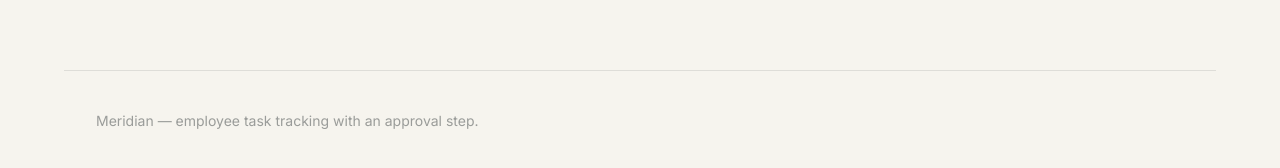
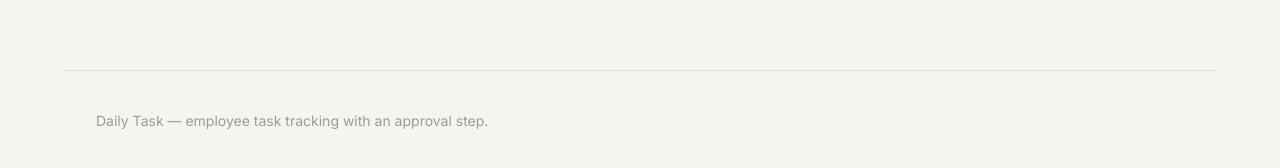
Before and after one commit to Kamiaaa/dailytask, a Next.js app: page / in a window 1280 px wide. Shown: the part 580-748 px from the top of the page. Built offline with nearby package versions, Linux system fonts and the light colour scheme; no server answers; the database is empty.

Commit message:
Footer updated

```diff
--- a/app/page.tsx
+++ b/app/page.tsx
@@ -95,7 +95,7 @@ export default async function Home() {
 
 
       <footer className="max-w-6xl mx-auto w-full px-8 py-10 text-sm text-ink/40 border-t border-ink/10">
-        Meridian — employee task tracking with an approval step.
+        Daily Task — employee task tracking with an approval step.
       </footer>
     </main>
   );
```
